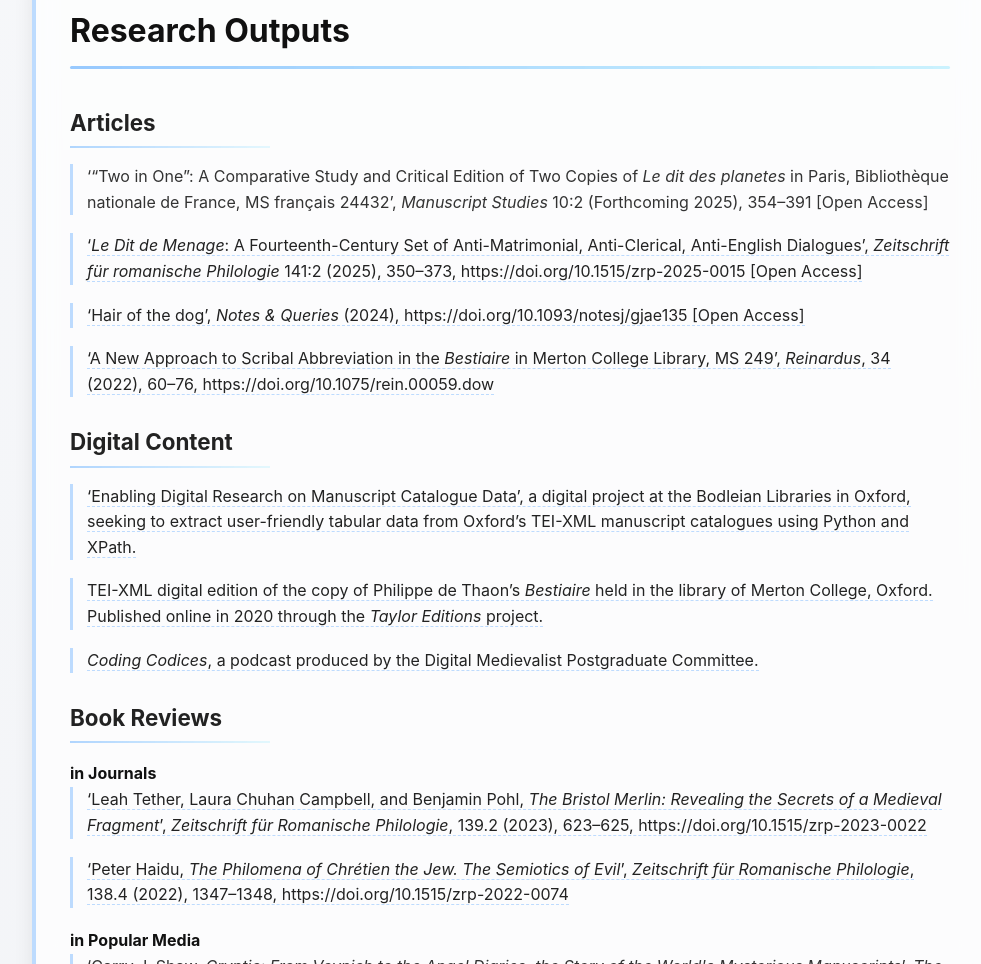
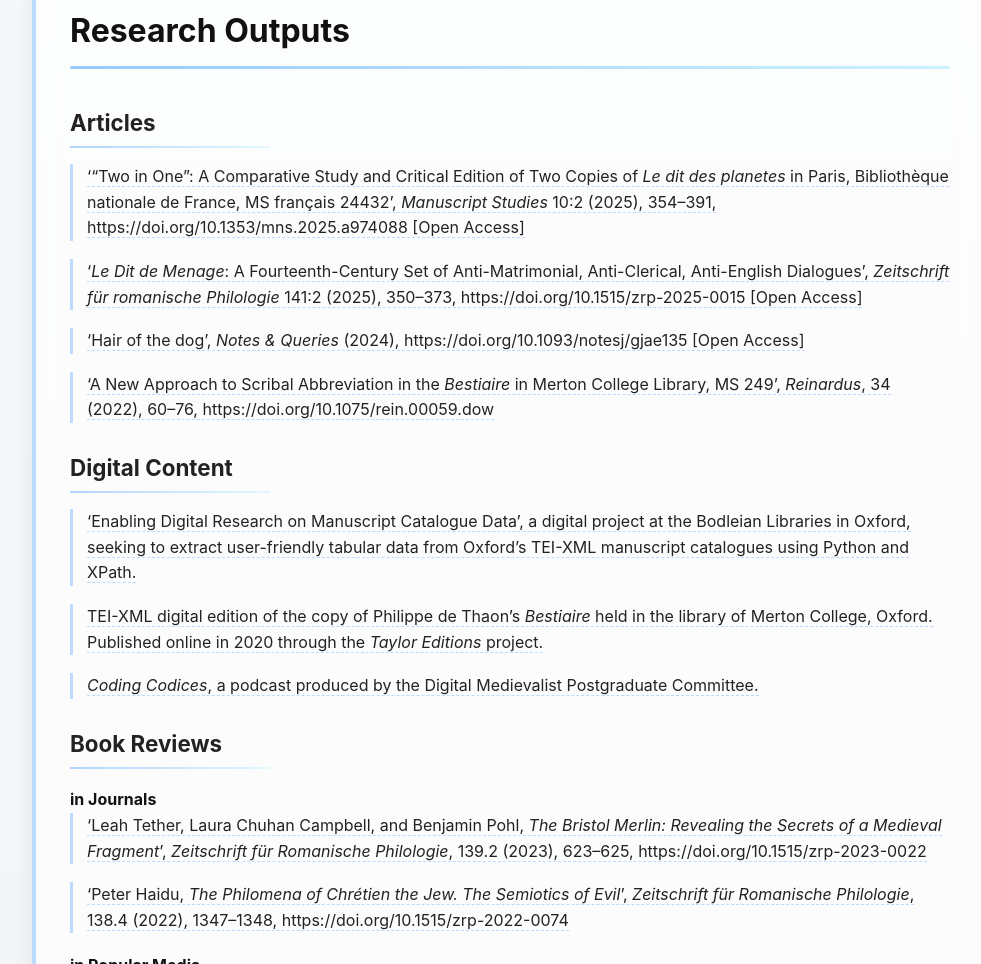
Before and after one commit to dowsmiller/dowsmiller.github.io, a plain HTML site: page index.html in a window 1280 px wide. Shown: the part 947-1911 px from the top of the page, without its empty margins (132-1113 px from the left). Drawn offline with Linux system fonts and the light colour scheme.

Commit message:
Update index.html

```diff
--- a/index.html
+++ b/index.html
@@ -38,7 +38,7 @@
     <p></p>
     <h3>Articles</h3>
     <ul class="outputs">
-        <li>‘“Two in One”: A Comparative Study and Critical Edition of Two Copies of <em>Le dit des planetes</em> in Paris, Bibliothèque nationale de France, MS français 24432’, <em>Manuscript Studies</em> 10:2 (Forthcoming 2025), 354–391 [Open Access]</li>
+        <li><a href="https://doi.org/10.1353/mns.2025.a974088">‘“Two in One”: A Comparative Study and Critical Edition of Two Copies of <em>Le dit des planetes</em> in Paris, Bibliothèque nationale de France, MS français 24432’, <em>Manuscript Studies</em> 10:2 (2025), 354–391, https://doi.org/10.1353/mns.2025.a974088 [Open Access]</a></li>
         <li><a href="https://doi.org/10.1515/zrp-2025-0015" target="_blank">‘<em>Le Dit de Menage</em>: A Fourteenth-Century Set of Anti-Matrimonial, Anti-Clerical, Anti-English Dialogues’, <em>Zeitschrift für romanische Philologie</em> 141:2 (2025), 350–373, https://doi.org/10.1515/zrp-2025-0015 [Open Access]</a></li>
         <li><a href="https://doi.org/10.1093/notesj/gjae135" target="_blank">‘Hair of the dog’, <em>Notes & Queries</em> (2024), https://doi.org/10.1093/notesj/gjae135 [Open Access]</a></li>
         <li><a href="https://doi.org/10.1075/rein.00059.dow" target="_blank">‘A New Approach to Scribal Abbreviation in the <em>Bestiaire</em> in Merton College Library, MS 249’, <em>Reinardus</em>, 34 (2022), 60–76, https://doi.org/10.1075/rein.00059.dow</a></li>
```
